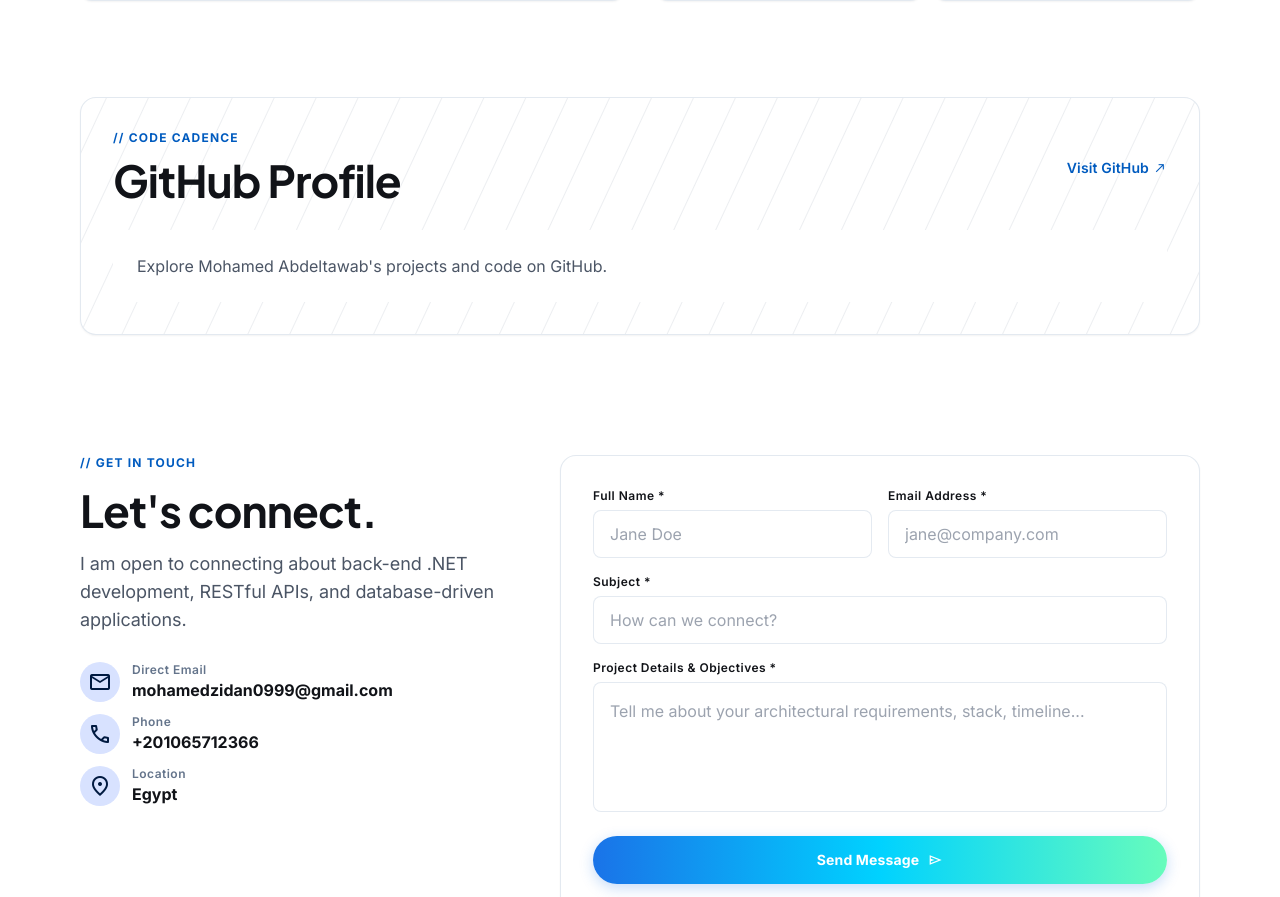
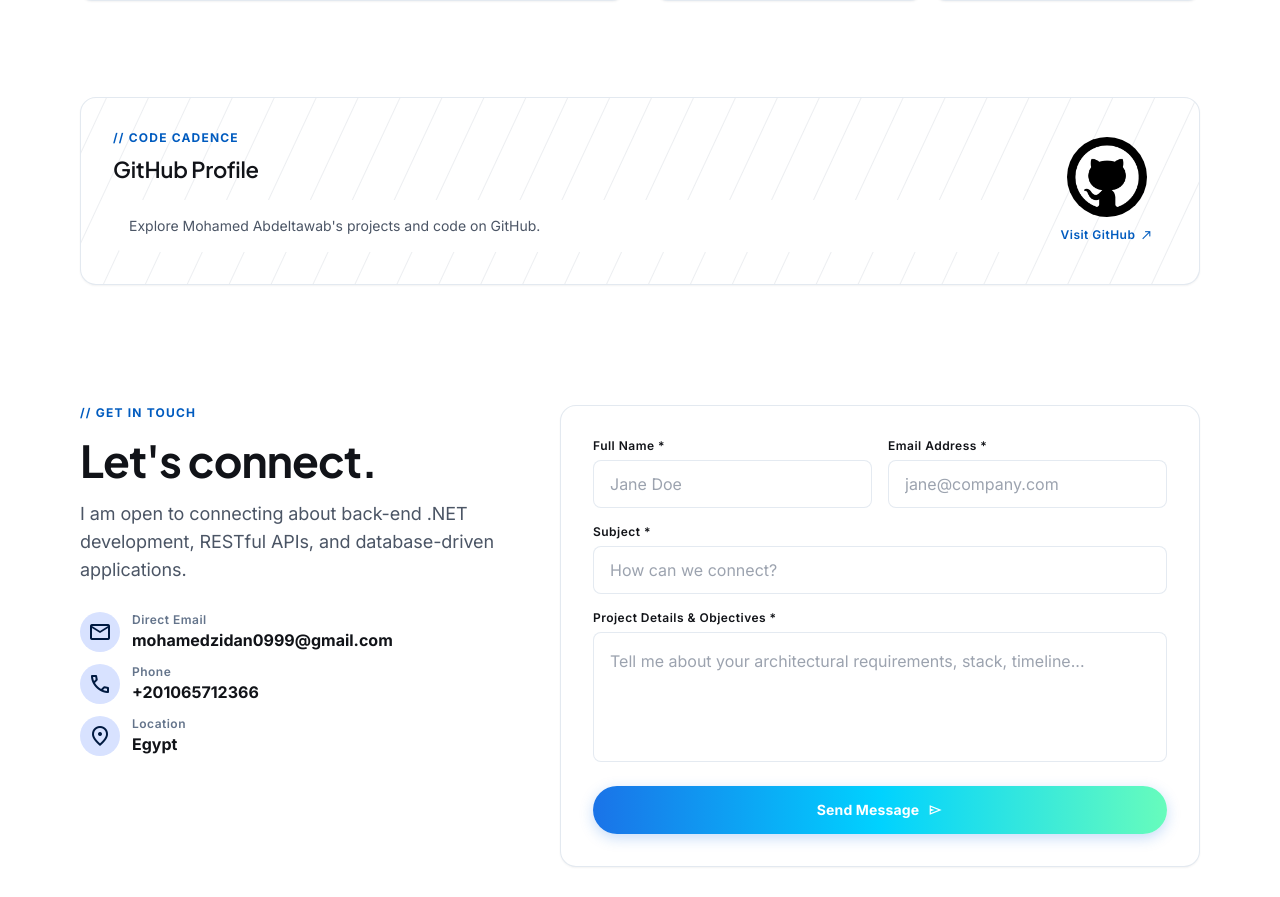
Before and after one commit to Mohamed08Abdeltawab/portfolio, a React (Vite) app: page / in a window 1280 px wide. Shown: the part 4763-5660 px from the top of the page. Built offline with nearby package versions, Linux system fonts and the light colour scheme.

Commit message:
update card github

```diff
--- a/src/components/Github/Github.jsx
+++ b/src/components/Github/Github.jsx
@@ -1,18 +1,39 @@
 import { profile } from "../../data/portfolio";
+import githubImage from "../../../Github.png";
 import { SectionHeading } from "../shared/SectionHeading";
 import { Icon } from "../shared/Icon";
 export default function Github() {
   return (
     <section id="github" className="py-space-2xl">
       <div className="card scratch-card rounded-2xl p-space-lg md:p-space-xl">
-        <div className="mb-space-lg flex flex-col justify-between gap-space-sm sm:flex-row sm:items-center">
+        <div className="grid grid-cols-[minmax(0,1fr)_120px] items-center gap-space-sm">
+          <div className="min-w-0">
             <SectionHeading
               eyebrow="CODE CADENCE"
               title="GitHub Profile"
-            className="mb-0"
+              className="mb-space-md [&>h2]:text-headline-sm"
             />
+            <div className="rounded-xl bg-surface-container-low p-space-md">
+              <p className="font-body text-body-sm text-on-surface-variant">
+                Explore Mohamed Abdeltawab&apos;s projects and code on GitHub.
+              </p>
+            </div>
+          </div>
+          <div className="flex w-[120px] flex-col items-center gap-space-xs">
             <a
-            className="inline-flex items-center gap-1 font-body text-label-md font-semibold text-primary hover:text-secondary"
+              href={profile.github}
+              target="_blank"
+              rel="noreferrer"
+              aria-label="Visit Mohamed Abdeltawab's GitHub profile"
+            >
+              <img
+                className="h-20 w-20 rounded-full object-cover transition-transform hover:scale-105"
+                src={githubImage}
+                alt="GitHub"
+              />
+            </a>
+            <a
+              className="inline-flex whitespace-nowrap items-center gap-1 font-body text-label-sm font-semibold text-primary hover:text-secondary"
               href={profile.github}
               target="_blank"
               rel="noreferrer"
@@ -20,10 +41,6 @@ export default function Github() {
               Visit GitHub <Icon className="text-body-sm">north_east</Icon>
             </a>
           </div>
-        <div className="rounded-xl bg-surface-container-low p-space-lg">
-          <p className="font-body text-body-md text-on-surface-variant">
-            Explore Mohamed Abdeltawab&apos;s projects and code on GitHub.
-          </p>
         </div>
       </div>
     </section>
```
Also changed, not shown: Github.png (added). Lines whose indentation alone changed are shown as unchanged.
